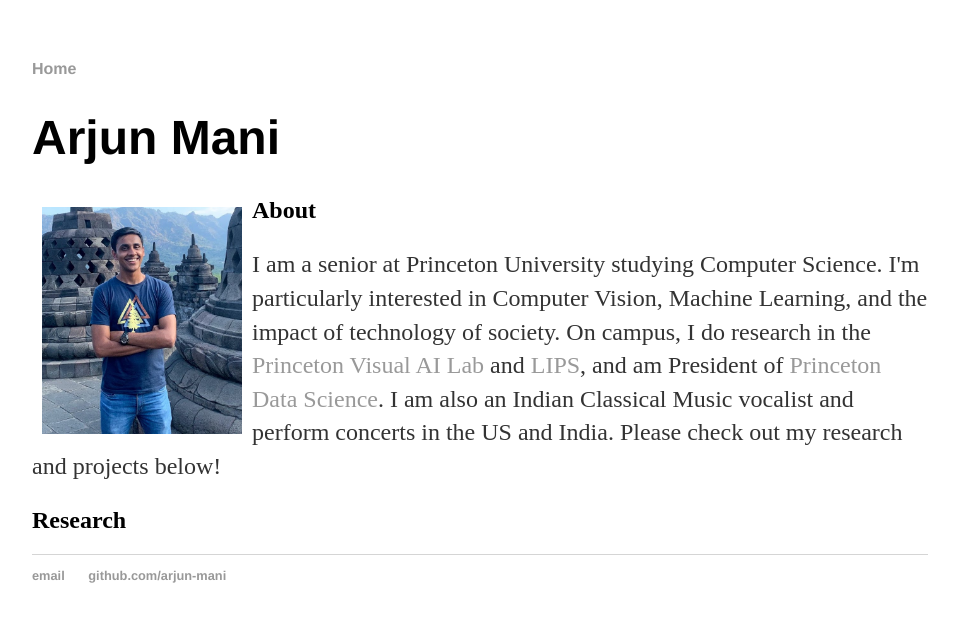
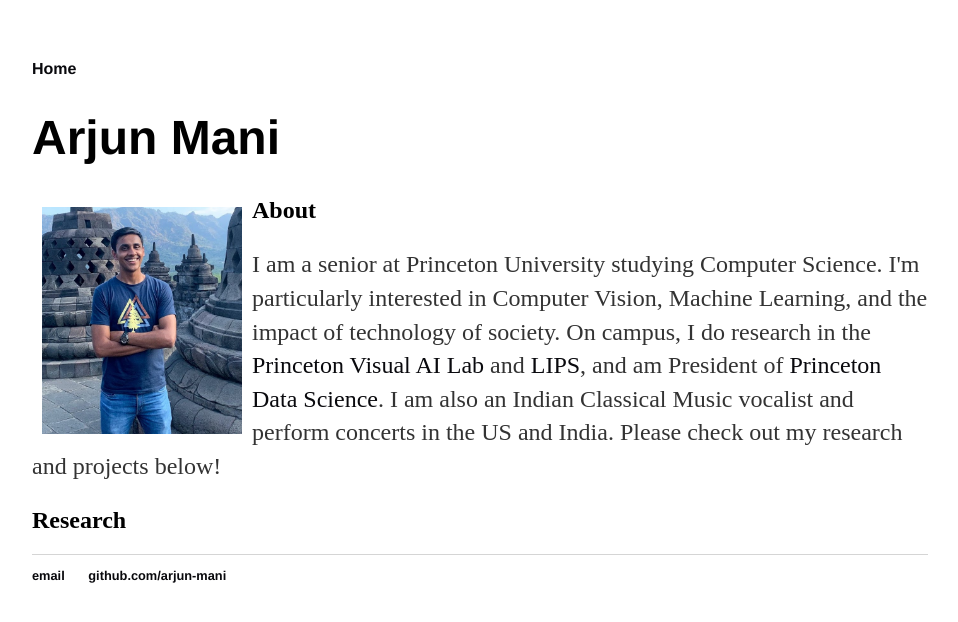
Before and after one commit to arjun-mani/arjun-mani.github.io, a Jekyll site: the page built from index.html, in a window 1280 px wide. Shown: the top 622 px of the page, without its empty margins (160-1118 px from the left). Built offline with Jekyll 4.4.1, drawn with Linux system fonts in a browser that asks for light colours.

Commit message:
Update main.css

```diff
--- a/css/main.css
+++ b/css/main.css
@@ -14,7 +14,7 @@
 }
 a {
     text-decoration: none;
-    color: #999;
+    color: #09090D;
 }
 a:hover {
     text-decoration: underline;
```
